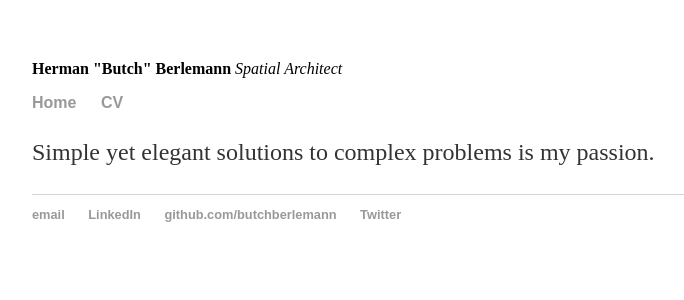
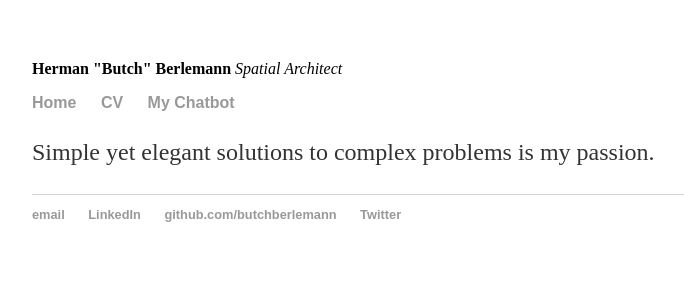
Before and after one commit to butchberlemann/butchberlemann.github.io, a Jekyll site: the page built from index.html, in a window 1280 px wide. Shown: the top 300 px of the page, without its empty margins (160-844 px from the left). Built offline with Jekyll 4.4.1, drawn with Linux system fonts in a browser that asks for light colours.

Commit message:
Update default.html

```diff
--- a/_layouts/default.html
+++ b/_layouts/default.html
@@ -13,6 +13,7 @@
 	    		<ul>
 	        		<li><a href="/">Home</a></li>
 	        		<li><a href="/cv/cv.html">CV</a></li>
+				<li><a href="https://myapp-funny-ostrich.mybluemix.net/">My Chatbot</a></li>
 	    		</ul>
 			</nav>
 			<div class="container">
```
